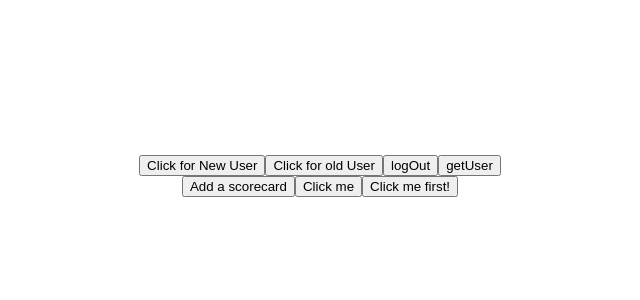
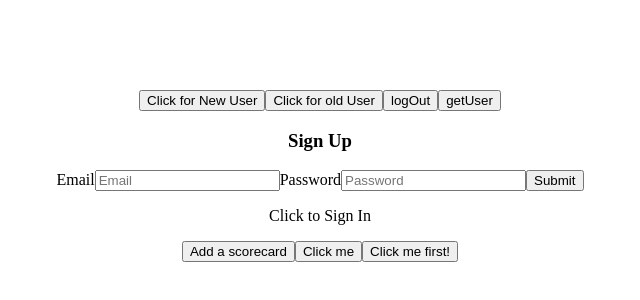
Before and after one commit to SebastianAndDavid/Disc-Golf-Manager, a React (Vite) app: page / in a window 1280 px wide. Shown: the part 224-524 px from the top of the page, without its empty margins (320-960 px from the left). Built offline with nearby package versions, Linux system fonts and the light colour scheme.

Commit message:
ft. setup inputs for auth routes

```diff
--- a/src/components/Auth.tsx
+++ b/src/components/Auth.tsx
@@ -3,7 +3,7 @@ import { UserContextType } from "../interfaces/user-interface";
 import { getUser, userLogOut } from "../utils/supase-users";
 
 export default function Auth() {
-  const { handleUserSignUp, handleUserSignIn } =
+  const { handleUserSignUp, handleUserSignIn, currentUser, setCurrentUser } =
     useUserContext() as UserContextType;
 
   const userObj = {
@@ -21,6 +21,40 @@ export default function Auth() {
       </button>
       <button onClick={() => userLogOut()}>logOut</button>
       <button onClick={() => getUser()}>getUser</button>
+
+      {currentUser ? (
+        <div>
+          <form>
+            <h3>Sign In</h3>
+            <label>
+              Email
+              <input type="email" placeholder="Email" />
+            </label>
+            <label>
+              Password
+              <input type="password" placeholder="Password" />
+            </label>
+            <button>Submit</button>
+          </form>
+          <p onClick={() => setCurrentUser(false)}>Click to Sign Up</p>
+        </div>
+      ) : (
+        <div>
+          <form>
+            <h3>Sign Up</h3>
+            <label>
+              Email
+              <input type="email" placeholder="Email" />
+            </label>
+            <label>
+              Password
+              <input type="password" placeholder="Password" />
+            </label>
+            <button>Submit</button>
+          </form>
+          <p onClick={() => setCurrentUser(true)}>Click to Sign In</p>
+        </div>
+      )}
     </div>
   );
 }
--- a/src/components/Scorecard.tsx
+++ b/src/components/Scorecard.tsx
@@ -17,9 +17,9 @@ export default function Scorecard() {
   const { user } = useUserContext() as UserContextType;
 
   const [scorecard_id, setScorecard_id] = useState<number | null>(null);
-  console.log("user", user);
-  console.log("score", score);
-  console.log("scorecard_id", scorecard_id);
+  // console.log("user", user);
+  // console.log("score", score);
+  // console.log("scorecard_id", scorecard_id);
 
   function handleInsertScorecardColumnForReal() {
     if (user && user.id && scorecard_id !== null) {
--- a/src/context/UserContext.tsx
+++ b/src/context/UserContext.tsx
@@ -15,10 +15,13 @@ export default function UserProvider({
   children: React.ReactNode;
 }) {
   const [user, setUser] = useState<User>({});
+  const [currentUser, setCurrentUser] = useState(false);
 
   const stateAndSetters = {
     user,
     setUser,
+    currentUser,
+    setCurrentUser,
     handleUserSignUp,
     handleUserSignIn,
   };
--- a/src/interfaces/user-interface.ts
+++ b/src/interfaces/user-interface.ts
@@ -12,6 +12,8 @@ export interface UserContextType {
   handleUserSignUp: ({ email, password }: UserCredentials) => Promise<void>;
   handleUserSignIn: ({ email, password }: UserCredentials) => Promise<void>;
   user: User;
+  currentUser: boolean;
+  setCurrentUser: React.Dispatch<React.SetStateAction<boolean>>;
 }
 
 export interface Session {
```
